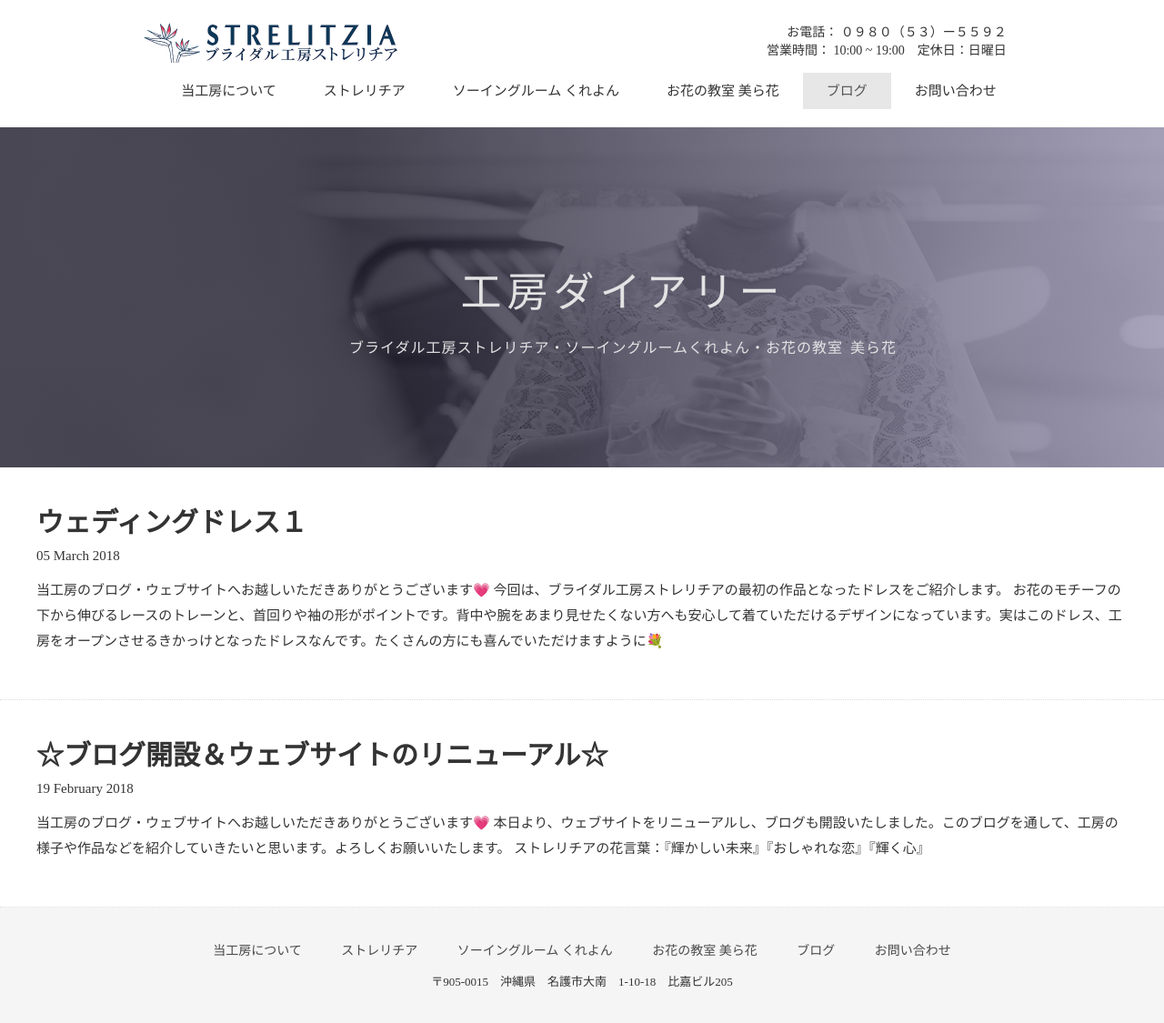
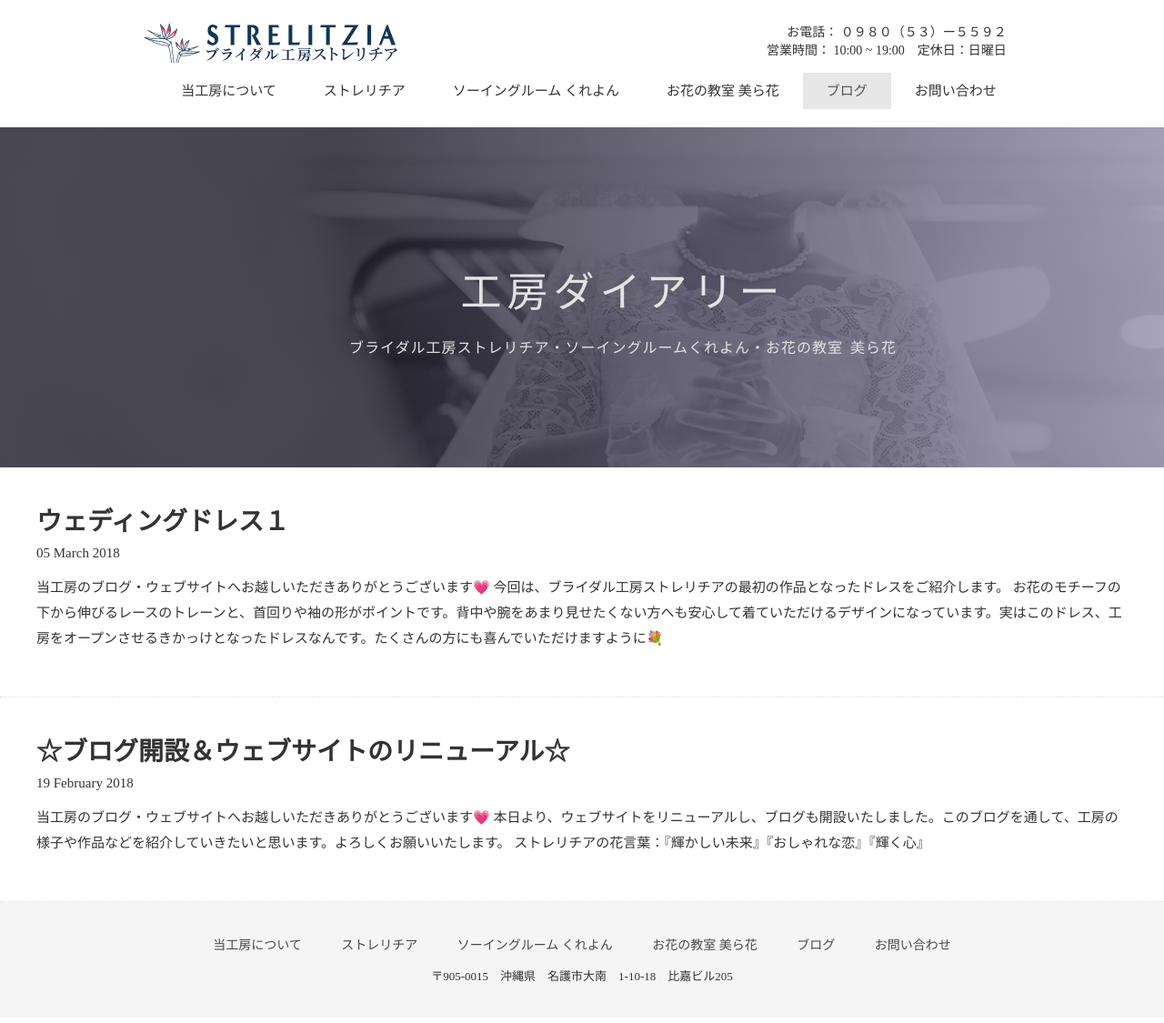
Before and after one commit to happyshohaku/strelitzia, a Jekyll site: the page built from blog.html, in a window 1280 px wide. Shown: the whole page at 91% size. Built offline with Jekyll 4.4.1, drawn with Linux system fonts in a browser that asks for light colours; nearby versions of some CDN libraries; some web fonts are replaced.

Commit message:
updated blog title size

```diff
--- a/blog.html
+++ b/blog.html
@@ -18,7 +18,7 @@ permalink: /blog/
 </section>
 {% for post in site.posts %}
 <div class="post-area">
-  <a href="{{ post.url | prepend: site.baseurl }}" class="bold">{{ post.title }}</a>
+  <a href="{{ post.url | prepend: site.baseurl }}" class="bold" id="post_title">{{ post.title }}</a>
   <p class="post-date">{{ post.date | date_to_long_string }}</p>
   <p>
     {{ post.content | strip_html | truncatewords: 50 }}
--- a/css/style.css
+++ b/css/style.css
@@ -340,6 +340,17 @@ div.post-area a:hover {
   color:#afabc2;
 }
 
+@media only screen and (max-width: 499px)  {
+  #post_title {
+    font-size: 22px;
+  }
+}
+
+@media only screen and (min-width: 500px)  {
+  #post_title {
+    font-size: 28px;
+  }
+}
 /*****************
 **** CONTACT *****
 ******************/
```
